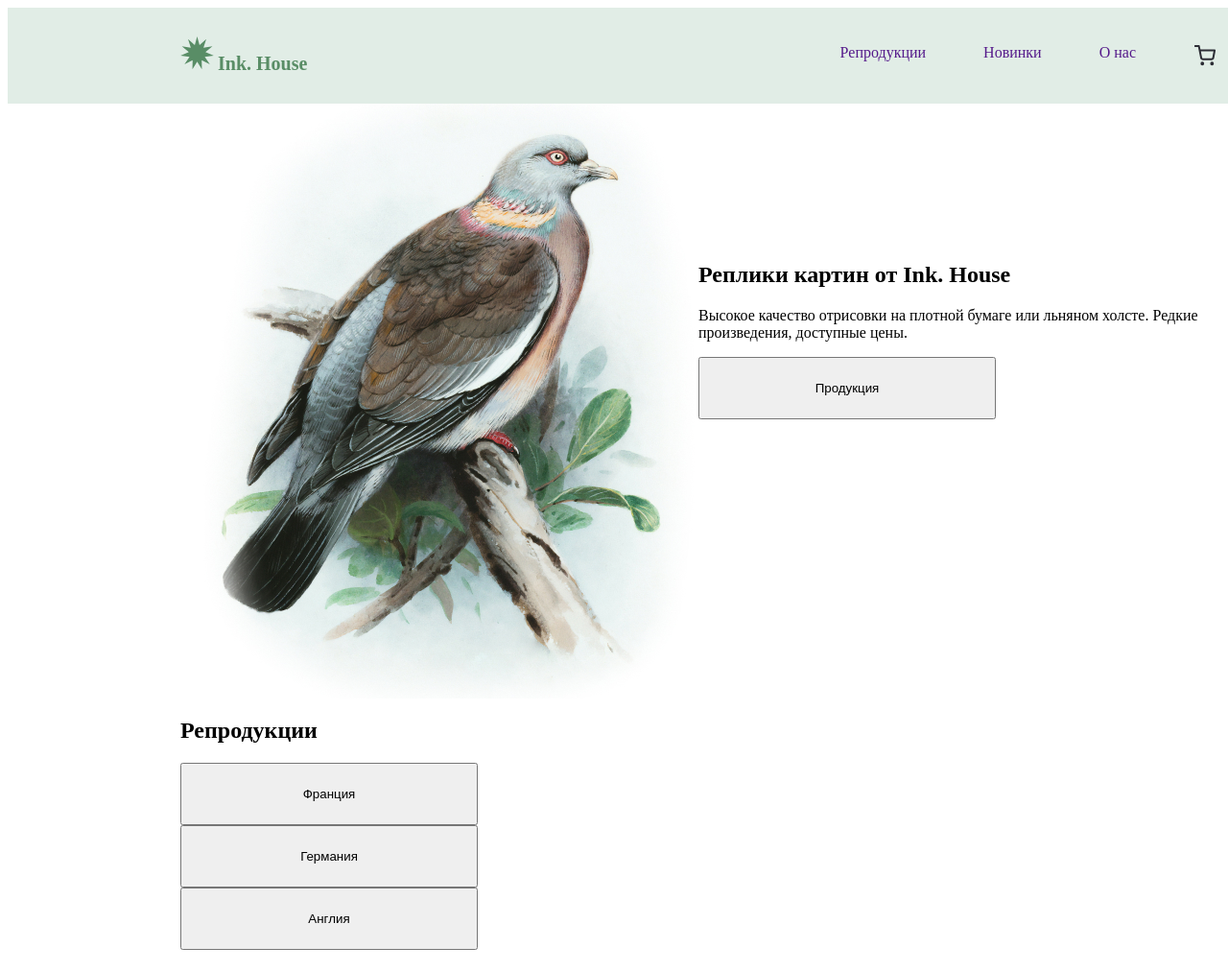
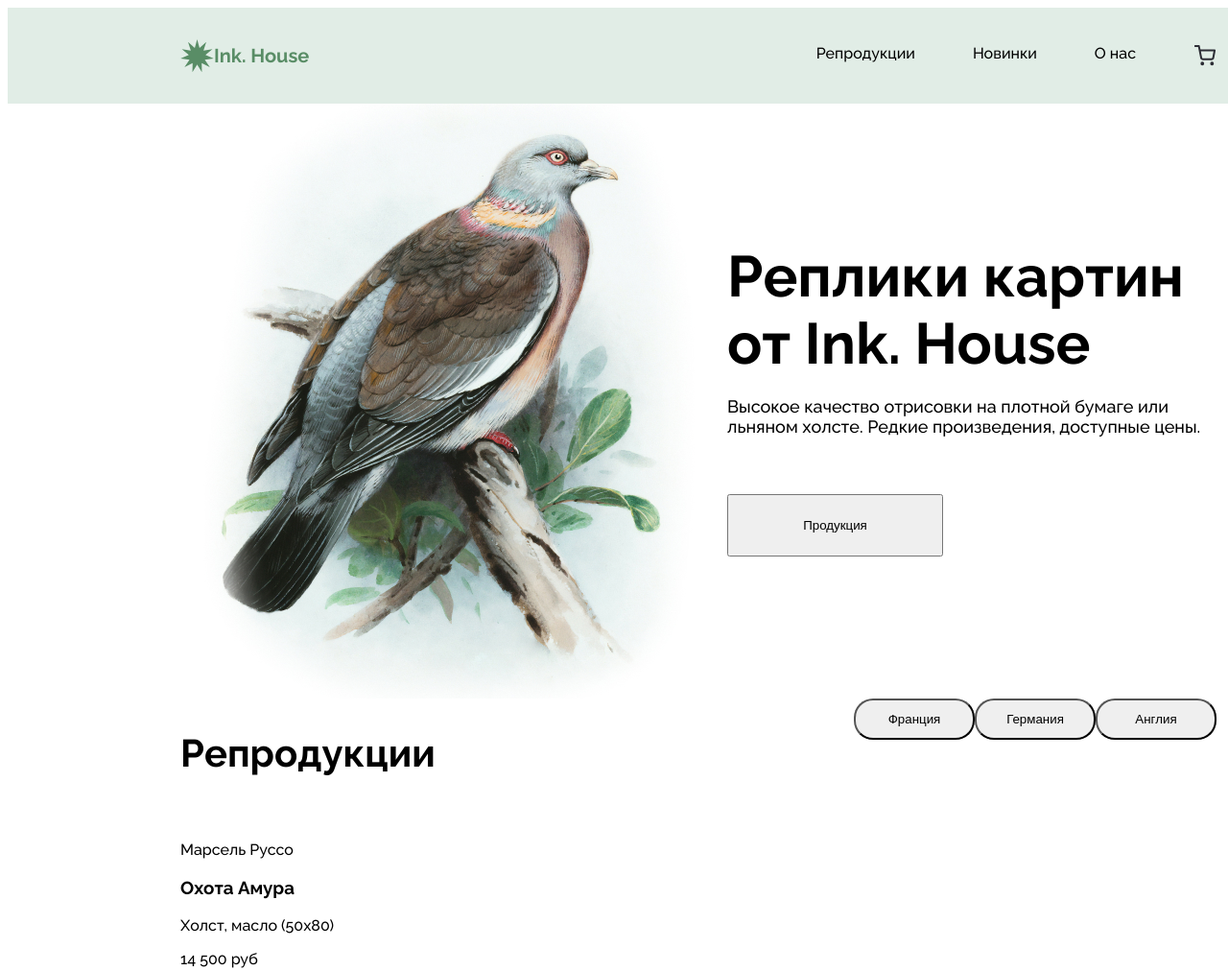
Before and after one commit to Turdaly/ink.House, a plain HTML site: page index.html in a window 1280 px wide. Shown: the top 1012 px of the page at 96% size. Drawn offline with Linux system fonts and the light colour scheme.

Commit message:
Add some decoration into the CSS file

```diff
--- a/css/style.css
+++ b/css/style.css
@@ -1,13 +1,17 @@
+@import url('https://fonts.googleapis.com/css2?family=Raleway:wght@500;700&display=swap');
+
 * {
     box-sizing: border-box;
 }
 
 body {
+    font-family: 'Raleway', sans-serif;
     min-width: 1440px;
 }
 
 a {
     text-decoration: none;
+    color: inherit;
 }
 
 ul {
@@ -18,6 +22,16 @@ ul {
 
 img {
     max-width: 100%;
+}
+
+h1 {
+    font-weight: 500px;
+    font-size: 60px;
+}
+
+h2 {
+    font-weight: 500px;
+    font-size: 40px;
 }
 
 .container {
@@ -33,6 +47,10 @@ img {
     background-color: #E1EDE6;
 }
 
+.btn {
+    height: 65px;
+}
+
 .header__container {
     display: flex;
     align-items: center;
@@ -40,14 +58,19 @@ img {
     height: 100%;
 }
 
-.logo-img {
-    margin-right: auto;
+.logo__link {
+    display: flex;
+    align-items: center;
+}
+
+.logo__img {
+
 }
 
 .logo-name {
-    display: inline;
     color: #598D66;
     font-size: 20px;
+    font-weight: 700;
 }
 
 .nav-list {
@@ -58,9 +81,9 @@ img {
     margin-right: 60px;
 }
 
-.btn {
-    height: 65px;
-    width: 310px;
+
+.section-hero__btn {
+    width: 225px;
 }
 
 /* Header */
@@ -71,4 +94,36 @@ img {
 
 .section-hero__content {
     margin-top: 145px;
+    margin-left: 30px;
 }
+
+.section-hero__heading {
+    margin-top: 0px;
+    margin-bottom: 20px;
+}
+
+.section-hero__description {
+    margin-top: 0;
+    margin-bottom: 60px;
+    font-weight: 540px;
+    font-size: 18px;
+
+}
+
+/* Section Cotolog */
+
+.section-cotolog__top {
+    display: flex;
+    justify-content: space-between;
+}
+
+.section-cotolog__countries {
+    display: flex;
+}
+
+.country__btn {
+    width: 126px;
+    height: 43px;
+    border-radius: 20px;
+    padding: 10px, 20px, 10px, 20px;
+}
--- a/index.html
+++ b/index.html
@@ -9,10 +9,12 @@
 <body>
     <header class="header">
         <div class="container header__container">
-            <a href="" class="logo">
-                <img src="images/star-logo.svg" alt="" class="logo-img">
-                <h3 class="logo-name">Ink. House</h3>
-            </a>
+            <div class="logo">
+                <a href="" class="logo__link">
+                    <img src="images/star-logo.svg" alt="" class="logo__img">
+                    <h3 class="logo-name">Ink. House</h3>
+                </a>
+            </div>
 
             <nav class="nav">
                 <ul class="nav-list">
@@ -54,7 +56,7 @@
                         Высокое качество отрисовки на плотной бумаге или льняном холсте. Редкие произведения, доступные цены.
                     </p>
 
-                    <button class="btn section-her__btn">
+                    <button class="btn section-hero__btn">
                         Продукция
                     </button>
                 </div>
@@ -67,20 +69,20 @@
                     <h2 class="section-cotolog__heading">
                         Репродукции
                     </h2>
-                    <div class="section-cotolog__header">
+                    <div class="section-cotolog__countries">
                         <ul class="section-cotolog__tabs">
                             <li class="section-cotolog__tab">
-                                <button class="btn section-cotolog__btn">Франция</button>
+                                <button class="btn country__btn">Франция</button>
                             </li>
                         </ul>
                         <ul class="section-cotolog__list">
                             <li class="section-cotolog__tab">
-                                <button class="btn section-cotolog__btn">Германия</button>
+                                <button class="btn country__btn">Германия</button>
                             </li>
                         </ul>
                         <ul class="section-cotolog__list">
                             <li class="section-cotolog__tab">
-                                <button class="btn section-cotolog__btn">Англия</button>
+                                <button class="btn country__btn">Англия</button>
                             </li>
                         </ul>
                     </div>
```
